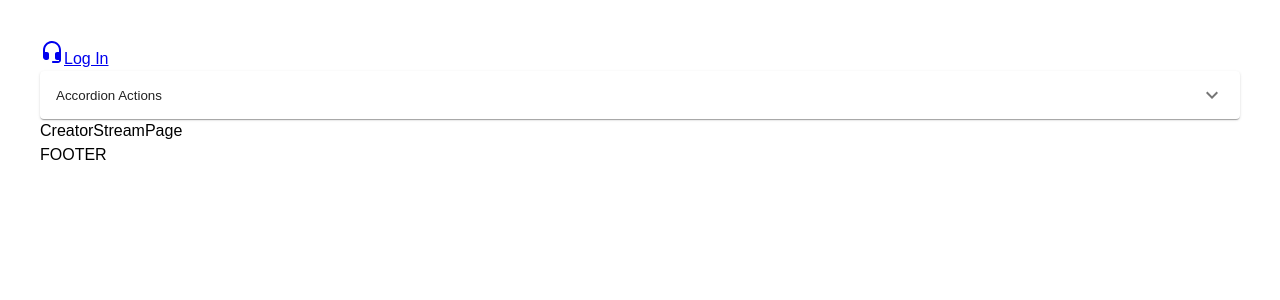
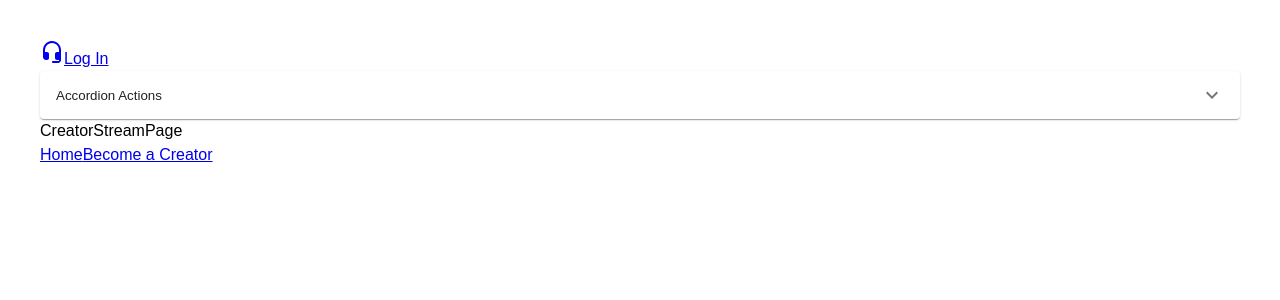
Before and after one commit to akzana/frog-stream-capstone, a React (Vite) app in the folder client/: page /stream in a window 1280 px wide. Shown: the top 300 px of the page. Built offline with nearby package versions, Linux system fonts and the light colour scheme; a web font is replaced by a local one.

Commit message:
🚧 add content to Footer

```diff
--- a/client/src/components/Footer/Footer.jsx
+++ b/client/src/components/Footer/Footer.jsx
@@ -1,10 +1,12 @@
 import React from 'react';
 import "./Footer.scss";
+import { Link } from 'react-router-dom';
 
 export default function Footer() {
   return (
     <div>
-      FOOTER
+      <Link to="/">Home</Link>
+      <Link to="LogInPage">Become a Creator</Link>
     </div>
   )
 }
--- a/client/src/pages/HomePage/HomePage.jsx
+++ b/client/src/pages/HomePage/HomePage.jsx
@@ -1,4 +1,4 @@
-// import React from 'react';
+import React from 'react';
 import "./HomePage.scss";
 
 
```
